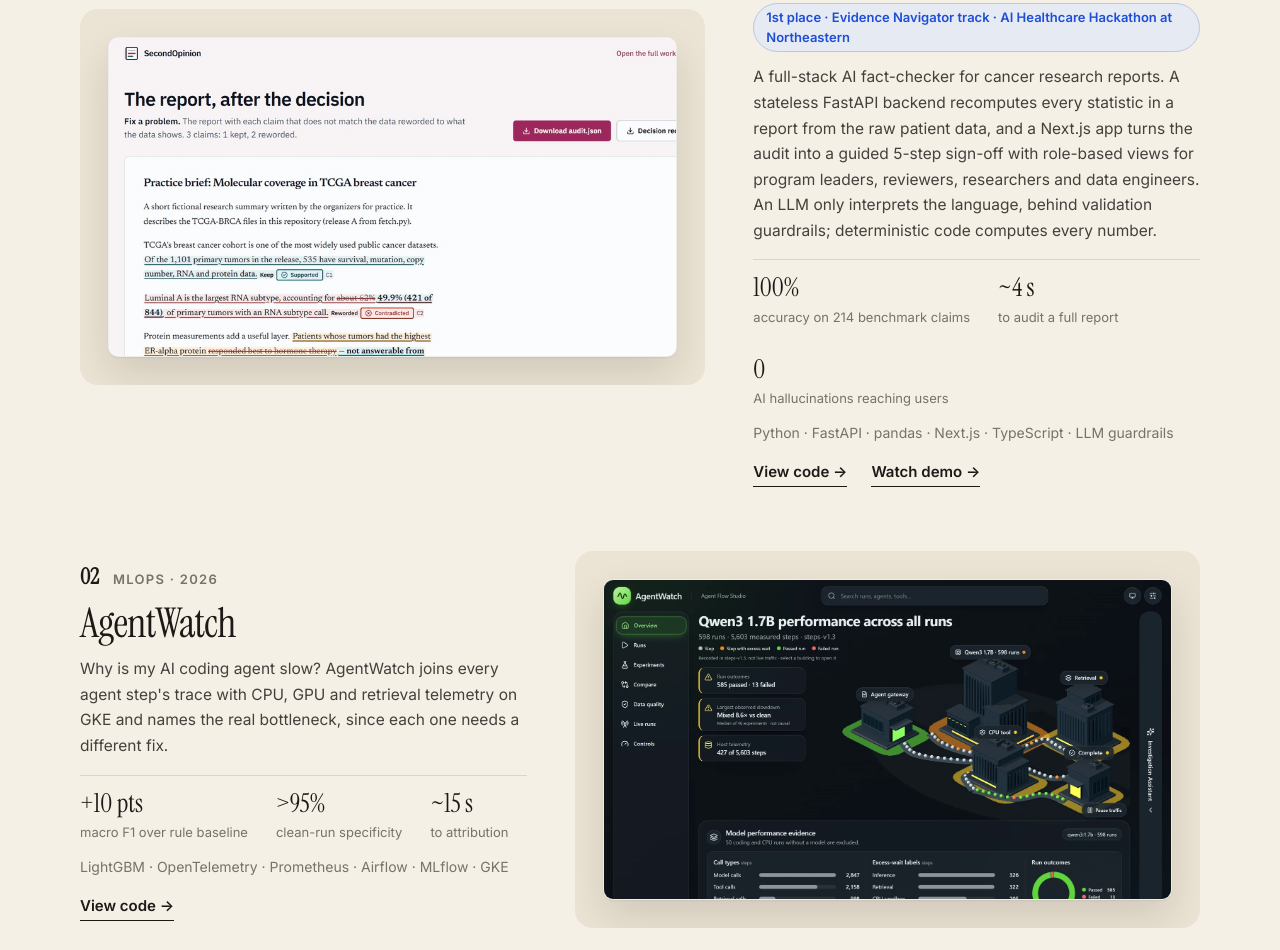
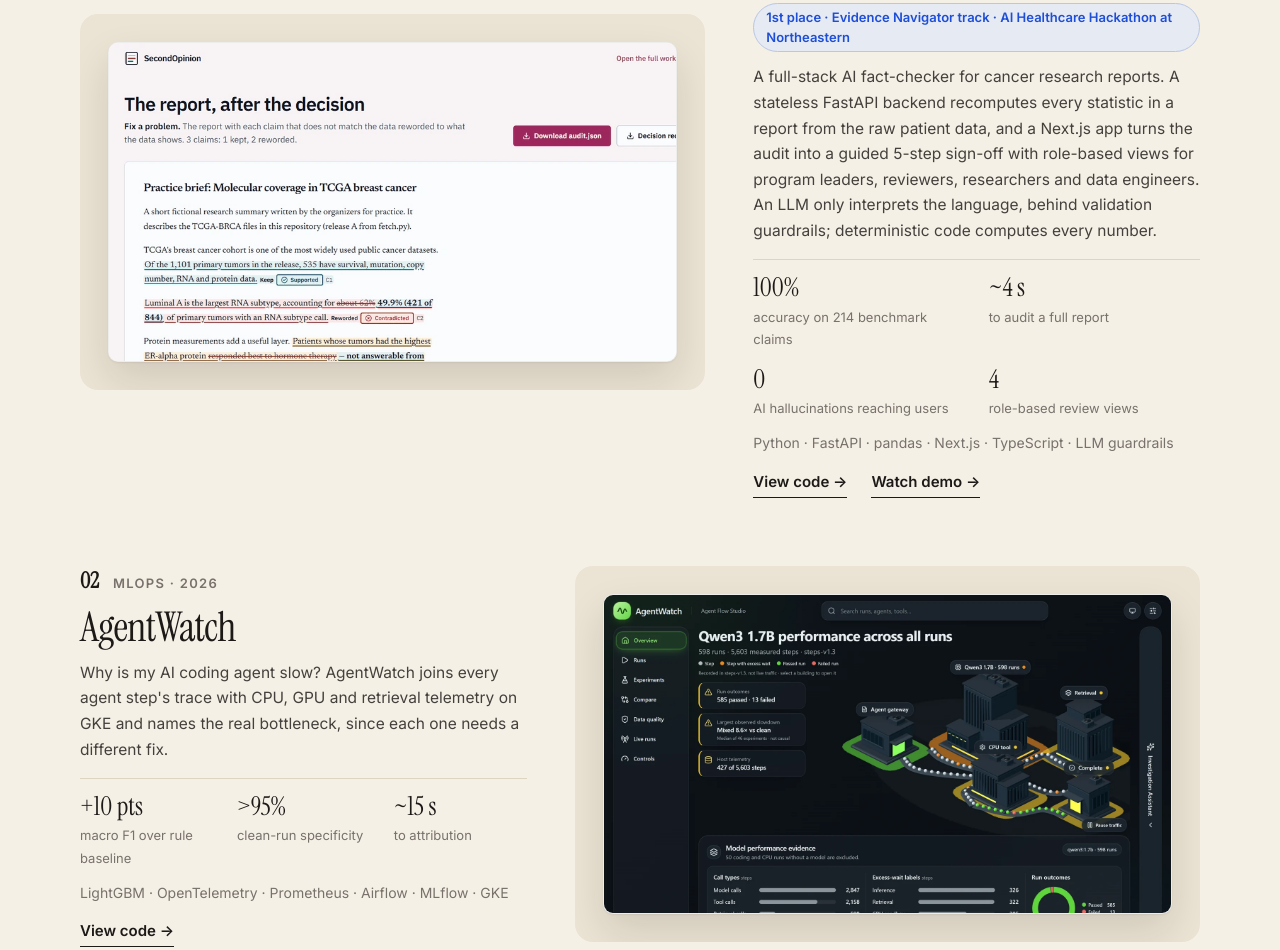
Before and after one commit to benoyj20/Portfolio, a plain HTML site: page index.html in a window 1280 px wide. Shown: the part 2038-2988 px from the top of the page. Drawn offline with Linux system fonts and the light colour scheme.

Commit message:
SecondOpinion: add role-based views stat; align project stats in a grid

```diff
--- a/index.html
+++ b/index.html
@@ -133,6 +133,7 @@
             <div><dt>100%</dt><dd>accuracy on 214 benchmark claims</dd></div>
             <div><dt>~4 s</dt><dd>to audit a full report</dd></div>
             <div><dt>0</dt><dd>AI hallucinations reaching users</dd></div>
+            <div><dt>4</dt><dd>role-based review views</dd></div>
           </dl>
           <p class="stack">Python · FastAPI · pandas · Next.js · TypeScript · LLM guardrails</p>
           <p class="links">
--- a/styles.css
+++ b/styles.css
@@ -134,7 +134,8 @@ em { font-style: italic; }
   padding: 4px 12px; border-radius: 999px; line-height: 1.5;
 }
 .project-body > p:not(.project-meta):not(.award):not(.stack):not(.links) { margin-top: 12px; font-size: 15.5px; line-height: 1.65; }
-.stats { display: flex; flex-wrap: wrap; gap: 28px; margin-top: 16px; padding-top: 14px; border-top: 1px solid var(--border); }
+.stats { display: grid; grid-auto-flow: column; grid-auto-columns: 1fr; gap: 16px 24px; margin-top: 16px; padding-top: 14px; border-top: 1px solid var(--border); }
+.stats:has(> div:nth-child(4)) { grid-auto-flow: row; grid-template-columns: 1fr 1fr; }
 .stats dt { font-family: var(--serif); font-size: 26px; line-height: 1.05; color: var(--text); }
 .stats dd { font-size: 13px; color: var(--muted); margin-top: 4px; }
 .stack { margin-top: 12px; font-size: 14px; color: var(--muted); }
```
